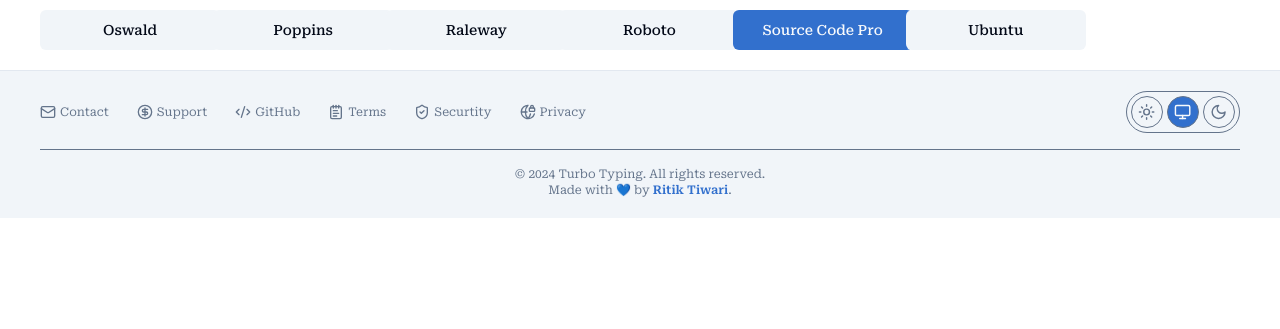
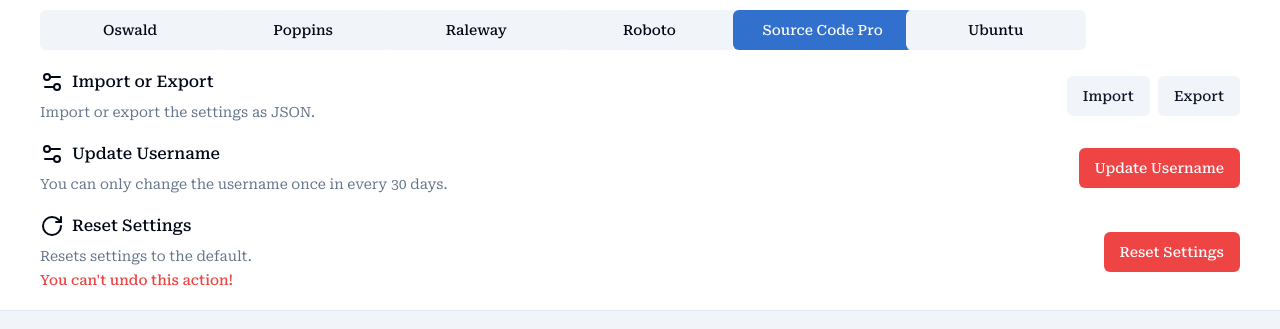
Before and after one commit to theritiktiwari/turbo-typing, a Next.js app: page /settings in a window 1280 px wide. Shown: the part 587-916 px from the top of the page. Before the commit the page ends 805 px from the top, so only its background shows below. Built offline with nearby package versions, Linux system fonts and the light colour scheme; no server answers.

Commit message:
FEAT: add import/export, username update, reset settings

```diff
--- a/src/app/(root)/settings/page.tsx
+++ b/src/app/(root)/settings/page.tsx
@@ -1,7 +1,7 @@
 "use client";
 
 import { useEffect, useState } from "react";
-import { ArrowDownAZ, CaseSensitive, Gauge, Save, Star, Type } from "lucide-react";
+import { ArrowDownAZ, CaseSensitive, Gauge, RotateCw, Save, Settings2, Star, Type } from "lucide-react";
 import { cn } from "@/lib/utils";
 import { useSetting } from "@/hooks/use-setting";
 import { languages } from "@/constants/language";
@@ -9,10 +9,19 @@ import { Select, SelectContent, SelectGroup, SelectItem, SelectTrigger, SelectVa
 import { Input } from "@/components/ui/input"
 import { Button } from "@/components/ui/button";
 import { fonts } from "@/constants/fonts";
+import { SettingModal } from "@/components/shared/modals/setting-modal";
+import { Toast } from "@/components/ui/toast";
+import { useSession } from "next-auth/react";
 
 export default function Page() {
     const [isMounted, setIsMounted] = useState(false);
+    const [open, setOpen] = useState(false);
+    const [loading, setLoading] = useState(false);
+    const [modalType, setModalType] = useState("");
+    const [modalValues, setModalValues] = useState("");
+
     const setting = useSetting();
+    const { data: session } = useSession();
 
     useEffect(() => {
         setIsMounted(true);
@@ -22,8 +31,57 @@ export default function Page() {
         return null;
     }
 
+    const exportSettings = () => {
+        const settings = setting.export();
+        // copy to clipboard
+        navigator.clipboard.writeText(JSON.stringify(settings, null, 2));
+        Toast({ success: true, message: "Settings copied to clipboard." });
+    }
+
+    const handleSubmit = () => {
+        try {
+            setLoading(true);
+            if (modalType === "IMPORT_SETTINGS") {
+                if (!modalValues) {
+                    return Toast({ success: false, message: "Please enter the JSON settings." });
+                }
+
+                setting.import(modalValues);
+                setOpen(false);
+                setModalValues("");
+                setModalType("");
+            }
+
+            if (modalType === "USERNAME") {
+                if (!modalValues) {
+                    return Toast({ success: false, message: "Please enter the JSON settings." });
+                }
+
+                // TODO: Update the username in database
+
+                setOpen(false);
+                setModalValues("");
+                setModalType("");
+            }
+        } catch (error) {
+            console.error(error); // FIXME: remove this line
+        } finally {
+            setLoading(false);
+        }
+    }
+
     return (
         <>
+            <SettingModal
+                isOpen={open}
+                onClose={() => setOpen(false)}
+                onConfirm={handleSubmit}
+                loading={loading}
+                type={modalType}
+                data={modalValues}
+                setData={setModalValues}
+            />
+
             <div className="main-container">
                 <p className="description-text text-center mb-6">
                     Configure your Turbo Typing experience.
@@ -176,6 +234,81 @@ export default function Page() {
                     </div>
 
                 </div>
+
+                {/* Import/Export Setings */}
+                <div className="settings-box mt-5">
+                    <div className="w-full md:w-[50%] space-y-2">
+                        <div className="settings-title">
+                            <Settings2 /> Import or Export
+                        </div>
+                        <div className="description-text">
+                            Import or export the settings as JSON.
+                        </div>
+                    </div>
+                    <div className="flex-center gap-2">
+                        <Button
+                            onClick={() => {
+                                setModalType("IMPORT_SETTINGS");
+                                setOpen(true);
+                            }}
+                            variant={"secondary"}
+                        >
+                            Import
+                        </Button>
+                        <Button
+                            onClick={exportSettings}
+                            variant={"secondary"}
+                        >
+                            Export
+                        </Button>
+                    </div>
+                </div>
+
+                {/* Update username */}
+                <div className="settings-box mt-5">
+                    <div className="w-full md:w-[50%] space-y-2">
+                        <div className="settings-title">
+                            <Settings2 /> Update Username
+                        </div>
+                        <div className="description-text">
+                            You can only change the username once in every 30 days.
+                        </div>
+                    </div>
+                    <div className="flex-center gap-2">
+                        <Button
+                            onClick={() => {
+                                setModalType("USERNAME");
+                                setModalValues(session?.user?.username ?? "");
+                                setOpen(true);
+                            }}
+                            variant={"destructive"}
+                        >
+                            Update Username
+                        </Button>
+                    </div>
+                </div>
+
+                {/* Reset all Settings */}
+                <div className="settings-box mt-5">
+                    <div className="w-full md:w-[50%] space-y-2">
+                        <div className="settings-title">
+                            <RotateCw /> Reset Settings
+                        </div>
+                        <div className="description-text flex flex-col gap-1">
+                            Resets settings to the default.
+                            <span className="text-destructive font-medium">You can&apos;t undo this action!</span>
+                        </div>
+                    </div>
+                    <div className="flex-center gap-2">
+                        <Button
+                            onClick={() => setting.reset()}
+                            variant={"destructive"}
+                        >
+                            Reset Settings
+                        </Button>
+                    </div>
+                </div>
+
             </div>
         </>
     );
--- /dev/null
+++ b/src/components/shared/modals/setting-modal.tsx
@@ -0,0 +1,93 @@
+"use client";
+
+import { useEffect, useState } from "react";
+
+import { Modal } from "@/components/ui/modal";
+import { Button } from "@/components/ui/button";
+import { Input } from "@/components/ui/input";
+import { DialogFooter } from "@/components/ui/dialog";
+
+interface SettingModalProps {
+  isOpen: boolean;
+  onClose: () => void;
+  onConfirm: () => void;
+  loading: boolean;
+  type: string;
+  data: string;
+  setData: React.Dispatch<React.SetStateAction<string>>;
+}
+
+export const SettingModal: React.FC<SettingModalProps> = ({
+  isOpen,
+  onClose,
+  onConfirm,
+  loading,
+  type,
+  data,
+  setData,
+}) => {
+  const [isMounted, setIsMounted] = useState(false);
+
+  useEffect(() => {
+    setIsMounted(true);
+  }, []);
+
+  if (!isMounted) {
+    return null;
+  }
+
+  let title, description, action;
+  if (type === "IMPORT_SETTINGS") {
+    title = "Import Settings";
+    description = "Paste the JSON settings here to import.";
+    action = "Import Settings";
+  }
+
+  if (type === "USERNAME") {
+    title = "Edit Username";
+    description = "Change your username here.";
+    action = "Save Username";
+  }
+
+  return (
+    <Modal
+      title={title ?? ""}
+      description={`${description ?? "Make changes for your settings here."} Click save when you're done.`}
+      isOpen={isOpen}
+      onClose={onClose}
+    >
+      <div className="grid gap-4 py-4">
+
+        {type === "USERNAME" && <div className="flex-between gap-4">
+          {/* <Label htmlFor="firstName" className="min-w-[100px]">
+              First Name
+            </Label> */}
+          <Input
+            id="username"
+            defaultValue={data}
+            className="col-span-3"
+            onChange={(e) => setData(e.target.value)}
+          />
+        </div>}
+
+        {type === "IMPORT_SETTINGS" && <div className="flex-between gap-4">
+          {/* <Label htmlFor="phone" className="min-w-[120px]">
+              Mobile Number
+            </Label> */}
+          <Input
+            id="import-settings"
+            defaultValue={data ?? ""}
+            className="col-span-3"
+            onChange={(e) => setData(e.target.value)}
+          />
+        </div>}
+
+      </div>
+      <DialogFooter>
+        <Button disabled={loading} type="submit" onClick={onConfirm}>
+          {loading ? "Processing..." : action}
+        </Button>
+      </DialogFooter>
+    </Modal >
+  );
+};
--- a/src/hooks/use-setting.tsx
+++ b/src/hooks/use-setting.tsx
@@ -1,3 +1,4 @@
+import { Toast } from '@/components/ui/toast';
 import { create } from 'zustand';
 import { persist, createJSONStorage } from "zustand/middleware";
 
@@ -12,6 +13,8 @@ interface SettingStore {
   updateFontSize: (data: string) => void;
   fontFamily: string;
   updateFontFamily: (data: string) => void;
+  import: (data: string) => void;
+  export: () => void;
   reset: () => void;
 }
 
@@ -22,36 +25,64 @@ export const useSetting = create(
       const { difficulty } = get();
       if (difficulty === data) return;
       set({ difficulty: data });
+      Toast({ success: true, message: "Difficulty level updated." })
     },
     language: "ENGLISH",
     updateLanguage: (data: string) => {
       const { language } = get();
       if (language === data) return;
       set({ language: data });
+      Toast({ success: true, message: "Language updated." })
     },
     unit: "WPM",
     updateUnit: (data: string) => {
       const { unit } = get();
       if (unit === data) return;
       set({ unit: data });
+      Toast({ success: true, message: "Unit updated." })
     },
     fontSize: "12",
     updateFontSize: (data: string) => {
       const { fontSize } = get();
       if (fontSize === data) return;
       set({ fontSize: data });
+      Toast({ success: true, message: "Font size updated." })
     },
     fontFamily: "Source Code Pro",
     updateFontFamily: (data: string) => {
       const { fontFamily } = get();
       if (fontFamily === data) return;
       set({ fontFamily: data });
+      Toast({ success: true, message: "Font family updated." })
     },
-    reset: () => set({
-      difficulty: "BEGINNER",
-      language: "ENGLISH",
-      unit: "WPM",
-    }),
+    import: (data: string) => {
+      try {
+        const details = JSON.parse(data);
+
+        if (!details.difficulty || !details.language || !details.unit || !details.fontSize || !details.fontFamily) {
+          return Toast({ success: false, message: "Invalid settings data." })
+        }
+
+        set(details);
+        Toast({ success: true, message: "Settings imported." })
+      } catch (error) {
+        Toast({ success: false, message: "Invalid settings data." })
+      }
+    },
+    export: () => {
+      const details = get();
+      return details;
+    },
+    reset: () => {
+      set({
+        difficulty: "BEGINNER",
+        language: "ENGLISH",
+        unit: "WPM",
+        fontSize: "12",
+        fontFamily: "Source Code Pro",
+      });
+      Toast({ success: true, message: "Settings reset to default." })
+    },
   }), {
     name: 'setting-storage',
     storage: createJSONStorage(() => localStorage)
```
